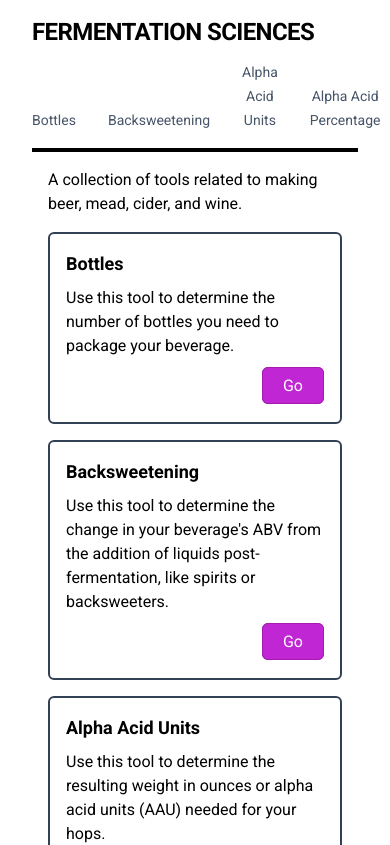
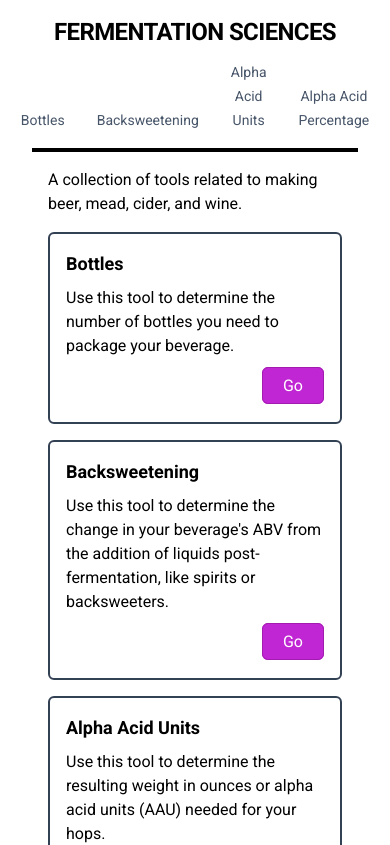
Before and after one commit to tsvanharen/homebrewing-calculators, a React (Create React App) app: page / in a window 390 px wide. Shown: the top 845 px of the page. Built offline with nearby package versions, Linux system fonts and the light colour scheme.

Commit message:
fix: header alignment

```diff
--- a/src/components/layout.tsx
+++ b/src/components/layout.tsx
@@ -5,7 +5,7 @@ import Nav from './Nav';
 export default function Layout() {
   return (
     <>
-      <header className="border-b-4 border-black pb-3 lg:flex lg:flex-row lg:items-center">
+      <header className="border-b-4 border-black pb-3 flex lg:flex-row items-center flex-col justify-center">
         <h1 className="lg:flex-grow font-semibold text-2xl uppercase whitespace-nowrap pb-2 lg:pb-0">
           <Link to="/" title="Home" className="text-inherit hover:text-fuchsia-900 hover:no-underline tracking-tight">
             Fermentation Sciences
```
